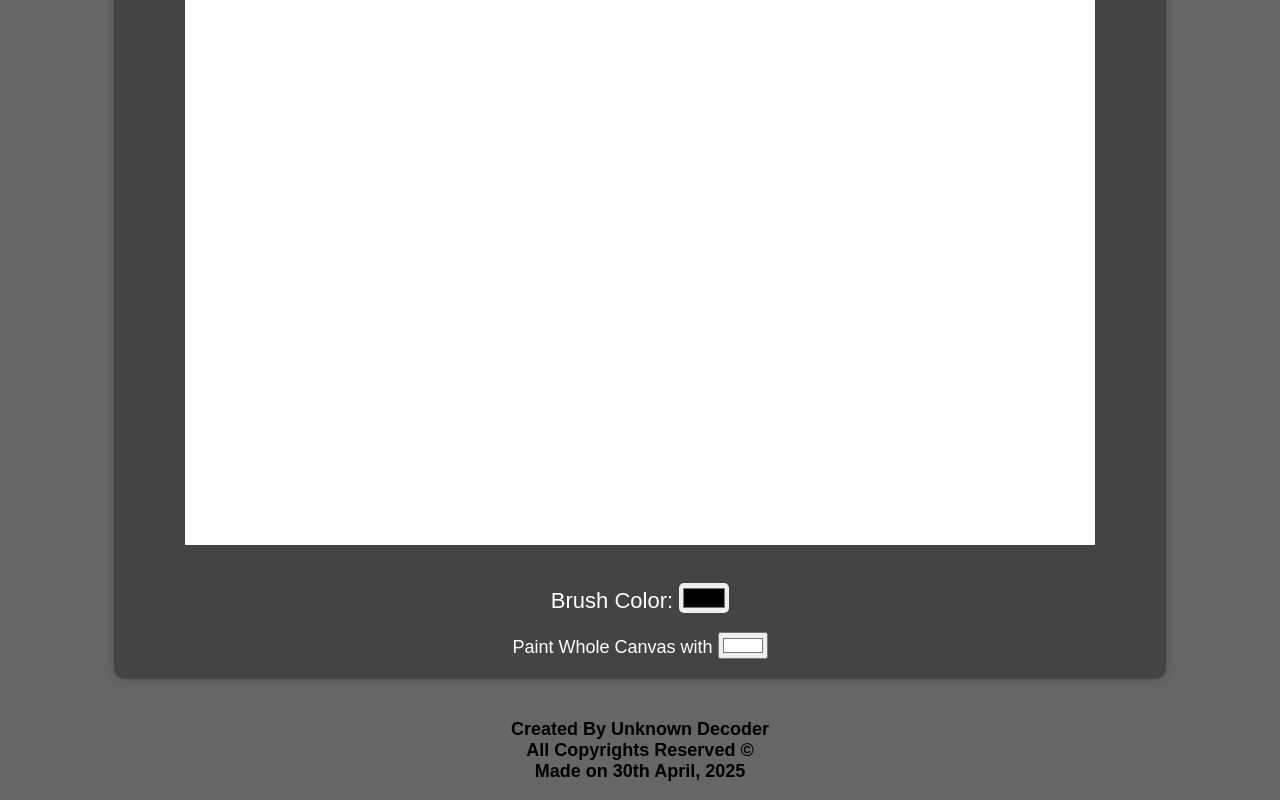
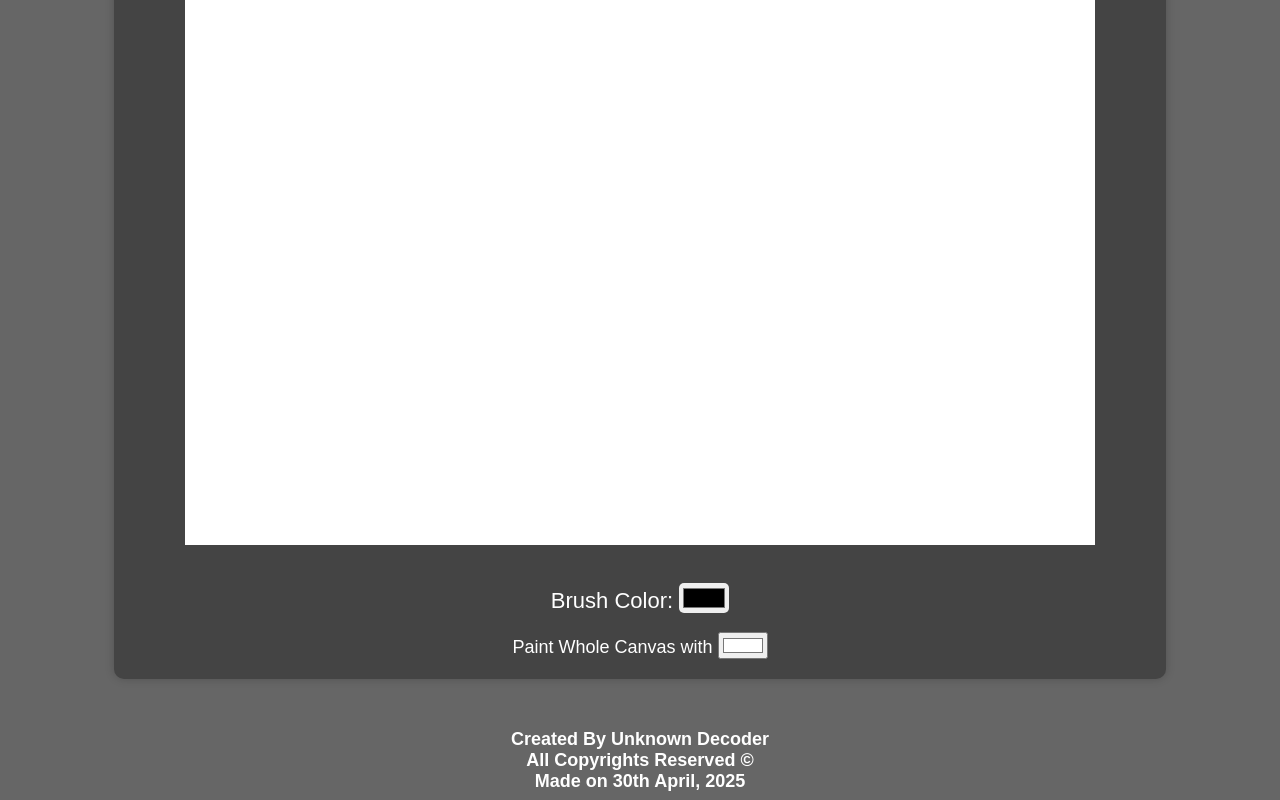
Before and after one commit to UnknownDecoder/Pixel-Art-Designer, a plain HTML site: page index.html in a window 1280 px wide. Shown: the part 548-1348 px from the top of the page. Drawn offline with Linux system fonts and the light colour scheme.

Commit message:
Update index.html

```diff
--- a/index.html
+++ b/index.html
@@ -81,6 +81,8 @@
       text-align:center;
       font-weight:bold;
       font-size:18px;
+      color:#ffffff;
+      margin-top:50px;
     }
   </style>
 </head>
```
